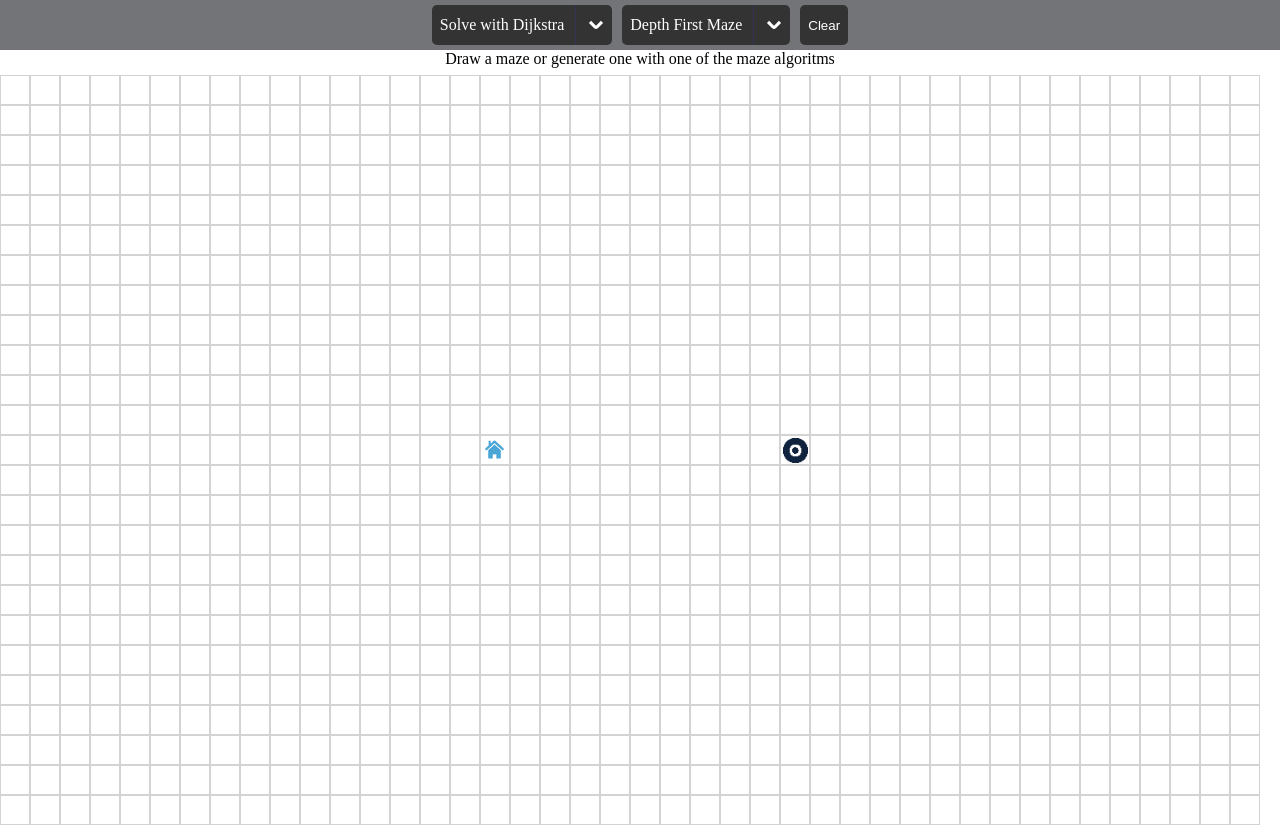
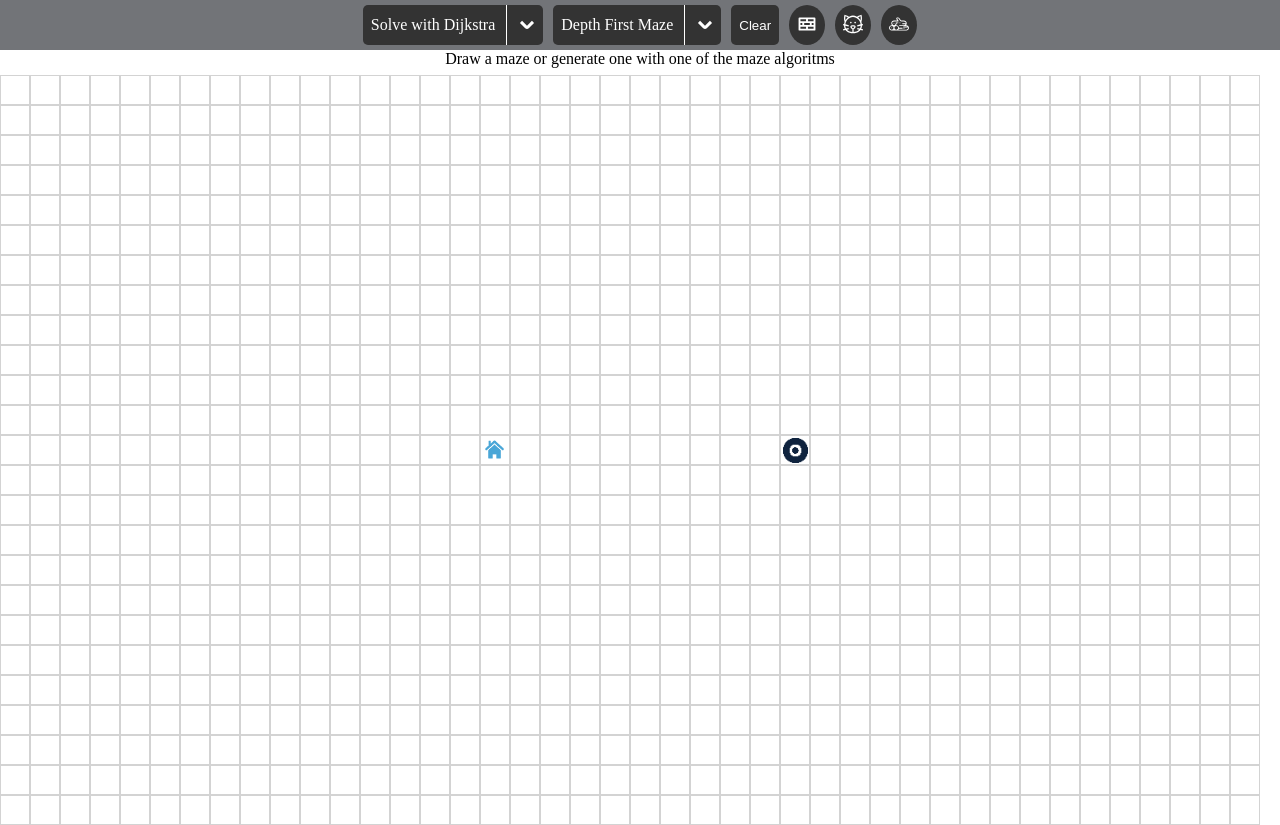
Before and after one commit to AlexanderKolberg/algopath, a Svelte app: page / in a window 1280 px wide. Built offline with nearby package versions, Linux system fonts and the light colour scheme.

Commit message:
Added header elements

```diff
--- a/src/app.css
+++ b/src/app.css
@@ -10,6 +10,6 @@
 	height: 100vh;
 	width: 100vw;
 }
-.body {
-	display: flex;
+body {
+	position: relative;
 }
--- a/src/lib/header/ButtonWdrop.svelte
+++ /dev/null
@@ -1,67 +0,0 @@
-<script>
-	import { createEventDispatcher } from 'svelte';
-	const dispatch = createEventDispatcher();
-
-	export let dropdownList
-
-	function changeAlgoritm(algoritm) {
-		dispatch('algoritm', {
-			text: algoritm
-		});
-	}
-</script>
-
-<div class="outline">
-	<div on:click class="button">
-		<slot></slot>
-	</div>
-	<div class="dropdown">
-		<svg width="20" height="20" fill="white"><path d="M12,16a2.5,2.5,0,0,1-1.768-.731L4.939,9.975,7.061,7.854,12,12.793l4.939-4.939,2.122,2.121-5.293,5.293A2.5,2.5,0,0,1,12,16Z"/></svg>
-		<div class="dropdown-content">
-			<ul>
-				{#each dropdownList as item}
-					<li on:click={() => changeAlgoritm(item)}>{item}</li>
-				{/each}
-			</ul>
-		</div>
-	</div>
-</div>
-
-<style>
-	.outline{
-	color: #fff;
-	background-color: #333;
-	border-radius: 5px;
-	border: none;
-  cursor: pointer;
-	display: flex;
-	align-items: center;
-	}
-	.button{
-		padding: 8px;
-	}
-	.dropdown {
-	padding: 8px;
-  position: relative;
-  display: inline-block;
-	border-left: #335 solid 1px;
-	margin-left: 3px;
-}
-
-.dropdown-content {
-  display: none;
-  position: absolute;
-	transform: translateX(-100%);
-	background-color: rgb(175, 174, 174);
-	border-radius: 10px;
-	color: black;
-  min-width: 160px;
-  box-shadow: 0px 8px 16px 0px rgba(0,0,0,0.2);
-  padding: 12px 16px;
-  z-index: 1;
-
-}
-.dropdown:hover .dropdown-content {
-  display: block;
-}
-</style>
--- /dev/null
+++ b/src/lib/header/buttons/ButtonWdropdown.svelte
@@ -0,0 +1,89 @@
+<script>
+	import { createEventDispatcher, onMount } from 'svelte';
+	import { scale } from 'svelte/transition';
+	import Arrow from './icons/Arrow.svelte';
+
+	export let dropdownList;
+
+	const dispatch = createEventDispatcher();
+	let show = false;
+	let menu = null;
+
+	onMount(() => {
+		const handleOutsideClick = (event) => {
+			if (show && !menu.contains(event.target)) {
+				show = false;
+			}
+		};
+		document.addEventListener('click', handleOutsideClick, false);
+
+		return () => {
+			document.removeEventListener('click', handleOutsideClick, false);
+		};
+	});
+
+	function changeAlgoritm(algoritm) {
+		dispatch('algoritm', {
+			text: algoritm
+		});
+	}
+</script>
+
+<div class="outline" bind:this={menu}>
+	<div on:click class="button">
+		<slot />
+	</div>
+	<div class="dropdown" on:click={() => (show = !show)}><Arrow /></div>
+	{#if show}
+		<div
+			class="dropdown-content"
+			in:scale={{ duration: 100, start: 0.95 }}
+			out:scale={{ duration: 75, start: 0.95 }}
+		>
+			<ul>
+				{#each dropdownList as item}
+					<li on:click={() => changeAlgoritm(item)}>{item}</li>
+				{/each}
+			</ul>
+		</div>
+	{/if}
+</div>
+
+<style>
+	.outline {
+		color: #fff;
+		background-color: #333;
+		border-radius: 5px;
+		border: none;
+		cursor: pointer;
+		display: flex;
+		align-items: center;
+		position: relative;
+	}
+	.button {
+		padding: 8px;
+	}
+	.dropdown {
+		padding: 8px;
+		border-left: white solid 1px;
+		margin-left: 3px;
+	}
+
+	.dropdown-content {
+		position: absolute;
+		transform: translateY(57%);
+		background-color: rgb(175, 174, 174);
+		border-radius: 10px;
+		color: black;
+		min-width: 160px;
+		box-shadow: 0px 8px 16px 0px rgba(0, 0, 0, 0.2);
+		padding: 12px 16px;
+		z-index: 1;
+	}
+	li {
+		list-style-type: none;
+	}
+	li:hover {
+		background-color: #335;
+	}
+</style>
--- /dev/null
+++ b/src/lib/header/buttons/RoundButton.svelte
@@ -0,0 +1,12 @@
+<button on:click><slot /></button>
+
+<style>
+	button {
+		color: #fff;
+		background-color: #333;
+		border-radius: 50%;
+		padding: 8px;
+		border: none;
+		cursor: pointer;
+	}
+</style>
--- /dev/null
+++ b/src/lib/header/buttons/icons/Arrow.svelte
@@ -0,0 +1,5 @@
+<svg width="20" height="20" fill="white">
+	<path
+		d="M12,16a2.5,2.5,0,0,1-1.768-.731L4.939,9.975,7.061,7.854,12,12.793l4.939-4.939,2.122,2.121-5.293,5.293A2.5,2.5,0,0,1,12,16Z"
+	/></svg
+>
--- /dev/null
+++ b/src/lib/header/buttons/icons/Cat.svelte
@@ -0,0 +1,70 @@
+<svg
+	version="1.1"
+	id="Layer_1"
+	xmlns="http://www.w3.org/2000/svg"
+	xmlns:xlink="http://www.w3.org/1999/xlink"
+	x="0px"
+	y="0px"
+	viewBox="0 0 511.999 511.999"
+	style="enable-background:new 0 0 511.999 511.999;"
+	xml:space="preserve"
+	width="20"
+	height="20"
+	fill="white"
+>
+	<g>
+		<g>
+			<g>
+				<path
+					d="M201.242,198.348c-11.904,0-21.593,9.787-21.593,21.871c0,12.083,9.688,21.879,21.593,21.879
+				c11.92,0,21.606-9.796,21.606-21.879C222.848,208.135,213.163,198.348,201.242,198.348z"
+				/>
+				<path
+					d="M310.595,198.178c-12.019,0-21.769,9.868-21.769,22.043s9.75,22.043,21.769,22.043c12.005,0,21.755-9.868,21.755-22.043
+				C332.349,208.045,322.599,198.178,310.595,198.178z"
+				/>
+				<path
+					d="M466.085,380.089c13.214-26.426,20.051-56.315,20.111-88.822l25.803-5.992l-7.442-32.052l-20.674,4.801
+				c-2.472-17.709-6.888-35.295-13.122-52.364c18.382-51.981,20.379-112.201,5.48-170.762l-4.136-16.258l-16.174,4.451
+				c-6.98,1.922-67.584,19.194-96.444,47.1c-4.258-2.47-8.58-4.813-12.975-6.994c-28.945-14.361-59.398-21.642-90.514-21.642
+				c-31.117,0-61.57,7.281-90.514,21.642c-4.396,2.181-8.718,4.523-12.976,6.995c-28.86-27.906-89.462-45.18-96.443-47.1
+				l-16.174-4.451l-4.136,16.258c-14.899,58.56-12.902,118.78,5.48,170.762c-6.233,17.069-10.649,34.655-13.122,52.364l-20.668-4.8
+				L0,285.275l25.799,5.991c0.06,32.508,6.897,62.397,20.112,88.823L0,390.751l7.443,32.054l56.966-13.228
+				c8.609,11.17,18.612,21.49,29.977,30.86c41.39,34.128,98.786,52.922,161.612,52.922s120.22-18.795,161.612-52.922
+				c11.366-9.372,21.368-19.691,29.978-30.861l56.969,13.229l7.442-32.054L466.085,380.089z M63.855,59.992
+				c18.77,6.435,44.858,17.076,60.592,29.362c-11.29,8.967-21.952,19.067-31.9,30.276c-11.139,12.55-21.016,26.114-29.547,40.388
+				C57.073,128.177,57.317,94.034,63.855,59.992z M234.532,349.34c-8.513-8.508-12.967-17.439-12.967-21.864
+				c0-3.951,0.677-4.235,3.194-5.295c7.175-3.019,21.266-3.367,31.241-3.367s24.066,0.349,31.24,3.367
+				c2.517,1.058,3.194,1.344,3.194,5.295c0,4.425-4.454,13.355-12.967,21.864c-8.37,8.366-17.307,12.88-21.467,12.88
+				S242.903,357.705,234.532,349.34z M432.814,372.364l-63.409-14.724l-7.441,32.053l49.511,11.497
+				c-4.576,4.861-9.503,9.491-14.8,13.858c-31.946,26.341-75.589,42.027-124.223,44.913v-68.12
+				c12.918-4.985,23.439-14.393,28.275-19.227c6.798-6.795,22.612-24.796,22.612-45.138c0-16.642-8.289-29.293-23.338-35.625
+				c-10.033-4.221-22.782-5.943-44.002-5.943c-21.221,0-33.97,1.722-44.002,5.943c-15.05,6.331-23.339,18.983-23.339,35.625
+				c0,20.342,15.813,38.343,22.612,45.138c4.836,4.834,15.358,14.242,28.276,19.227v68.12
+				c-48.635-2.885-92.28-18.572-124.227-44.913c-5.297-4.367-10.223-8.996-14.799-13.858l49.516-11.498l-7.444-32.052L79.18,372.364
+				c-12.284-21.61-19.159-46.331-20.301-73.415l83.713,19.439l7.443-32.054l-89.74-20.839
+				c5.579-44.705,25.614-88.815,56.862-124.024c38.353-43.212,87.66-67.011,138.84-67.011c51.18,0,100.487,23.799,138.84,67.011
+				c31.249,35.209,51.284,79.321,56.862,124.025l-89.735,20.839l7.442,32.054l83.707-19.439
+				C451.973,326.032,445.098,350.753,432.814,372.364z M448.995,160.016c-8.531-14.273-18.409-27.837-29.546-40.388
+				c-9.947-11.209-20.609-21.308-31.898-30.273c15.715-12.257,41.813-22.906,60.592-29.353
+				C454.679,94.04,454.921,128.179,448.995,160.016z"
+				/>
+			</g>
+		</g>
+	</g>
+	<g />
+	<g />
+	<g />
+	<g />
+	<g />
+	<g />
+	<g />
+	<g />
+	<g />
+	<g />
+	<g />
+	<g />
+	<g />
+	<g />
+	<g />
+</svg>
--- /dev/null
+++ b/src/lib/header/buttons/icons/Logs.svelte
@@ -0,0 +1,88 @@
+<svg
+	version="1.1"
+	id="Layer_1"
+	xmlns="http://www.w3.org/2000/svg"
+	xmlns:xlink="http://www.w3.org/1999/xlink"
+	x="0px"
+	y="0px"
+	viewBox="0 0 512 512"
+	style="enable-background:new 0 0 512 512;"
+	xml:space="preserve"
+	width="20"
+	height="20"
+	fill="white"
+>
+	<g>
+		<g>
+			<circle cx="128" cy="238.545" r="11.636" />
+		</g>
+	</g>
+	<g>
+		<g>
+			<circle cx="69.818" cy="354.909" r="11.636" />
+		</g>
+	</g>
+	<g>
+		<g>
+			<path
+				d="M442.182,285.091h-5.818c12.8-13.964,19.782-33.745,17.455-53.527c-3.491-34.909-34.909-62.836-72.145-62.836h-54.691
+			c-11.636,0-22.109-5.818-27.927-15.127l-37.236-52.364c-6.982-8.146-18.618-13.964-29.091-13.964h-16.291
+			c-16.291,0-30.255,13.964-30.255,30.255c0,5.818,1.164,10.473,4.655,15.127l22.109,36.073H128
+			c-38.4,0-69.818,31.418-69.818,69.818c0,18.618,6.982,34.909,18.618,46.545c-2.327,0-4.655,0-6.982,0
+			C31.418,285.091,0,316.509,0,354.909c0,38.4,31.418,69.818,69.818,69.818h372.364c38.4,0,69.818-31.418,69.818-69.818
+			C512,316.509,480.582,285.091,442.182,285.091z M69.818,401.454c-25.6,0-46.545-20.945-46.545-46.545
+			c0-25.6,20.945-46.545,46.545-46.545c25.6,0,46.545,20.945,46.545,46.545C116.364,380.509,95.418,401.454,69.818,401.454z
+			 M121.018,401.454c2.327-2.327,4.655-4.655,5.818-8.145c3.491,3.491,4.655,5.818,6.982,8.145H121.018z M128,316.509
+			c-2.327-3.491-4.655-5.818-6.982-8.145c2.327,0,4.655,0,6.982,0s4.655,0,6.982,0C132.655,310.691,130.327,313.018,128,316.509z
+			 M186.182,401.454c-25.6,0-46.545-20.945-46.545-46.545c0-25.6,20.945-46.545,46.545-46.545c25.6,0,46.545,20.945,46.545,46.545
+			C232.727,380.509,211.782,401.454,186.182,401.454z M442.182,401.454H238.545c5.818-6.982,10.473-15.127,13.964-23.273h84.945
+			c6.982,0,11.636-4.655,11.636-11.636s-4.655-11.636-11.636-11.636H256c0-38.4-31.418-69.818-69.818-69.818
+			c-2.327,0-4.655,0-6.982,0c11.636-12.8,18.618-29.091,18.618-46.545h34.909c6.982,0,11.636-4.655,11.636-11.636
+			c0-6.982-4.655-11.636-11.636-11.636h-47.709c-3.491,0-6.982,1.164-9.309,4.655s-3.491,5.818-2.327,9.309
+			c1.164,3.491,1.164,5.818,1.164,9.309c0,25.6-20.945,46.545-46.545,46.545s-46.545-20.945-46.545-46.545
+			C81.455,212.945,102.4,192,128,192h104.727c4.655,0,8.145-2.327,10.473-5.818s2.327-8.145,0-11.636l-32.582-53.527
+			c-1.164-1.164-1.164-2.327-1.164-3.491c0-3.491,3.491-6.982,6.982-6.982h16.291c3.491,0,6.982,2.327,9.309,4.655l37.236,52.364
+			C289.745,182.691,308.364,192,326.982,192h54.691c25.6,0,46.545,18.618,48.873,41.891c0,1.164,0,3.491,0,4.655h-81.455
+			c-6.982,0-11.636,4.655-11.636,11.636c0,6.982,4.655,11.636,11.636,11.636h75.636c-1.164,2.327-3.491,5.818-5.818,8.145
+			c-9.309,9.309-20.945,15.127-34.909,15.127H267.636c-6.982,0-11.636,4.655-11.636,11.636s4.655,11.636,11.636,11.636h174.545
+			c11.636,0,22.109,4.655,30.255,11.636H372.364c-6.982,0-11.636,4.655-11.636,11.636s4.655,11.636,11.636,11.636h115.2
+			c1.164,3.491,1.164,8.146,1.164,11.636C488.727,380.509,467.782,401.454,442.182,401.454z"
+			/>
+		</g>
+	</g>
+	<g>
+		<g>
+			<path
+				d="M394.473,361.891c0-1.164-1.164-2.327-2.327-3.491c-1.164-1.164-2.327-2.327-3.491-2.327
+			c-4.655-2.327-9.309-1.164-12.8,2.327c-1.164,1.164-2.327,2.327-2.327,3.491c0,1.164-1.164,2.327-1.164,4.655
+			c0,2.327,0,3.491,1.164,4.655c1.164,1.164,1.164,2.327,2.327,3.491c2.327,2.327,4.655,3.491,8.145,3.491s5.818-1.164,8.145-3.491
+			c1.164-1.164,2.327-2.327,2.327-3.491c1.164-1.164,1.164-3.491,1.164-4.654S395.636,363.055,394.473,361.891z"
+			/>
+		</g>
+	</g>
+	<g>
+		<g>
+			<path
+				d="M289.745,222.255c-1.164-1.164-1.164-2.327-2.327-3.491c-3.491-3.491-8.145-4.655-12.8-2.327
+			c-1.164,0-2.327,1.164-3.491,2.327s-2.327,2.327-2.327,3.491s-1.164,2.327-1.164,4.655s0,3.491,1.164,4.655
+			c0,1.164,1.164,2.327,2.327,3.491c2.327,2.327,4.655,3.491,8.146,3.491c1.164,0,3.491,0,4.655-1.164
+			c1.164-1.164,2.327-1.164,3.491-2.327c2.327-2.327,3.491-4.655,3.491-8.145C290.909,225.745,290.909,223.418,289.745,222.255z"
+			/>
+		</g>
+	</g>
+	<g />
+	<g />
+	<g />
+	<g />
+	<g />
+	<g />
+	<g />
+	<g />
+	<g />
+	<g />
+	<g />
+	<g />
+	<g />
+	<g />
+	<g />
+</svg>
--- /dev/null
+++ b/src/lib/header/buttons/icons/Wall.svelte
@@ -0,0 +1,5 @@
+<svg width="20" height="20" fill="white" viewBox="0 0 256 256" xmlns="http://www.w3.org/2000/svg">
+	<path
+		d="M224,44H32A12.00028,12.00028,0,0,0,20,56V200a12.00028,12.00028,0,0,0,12,12H224a12.00028,12.00028,0,0,0,12-12V56A12.00028,12.00028,0,0,0,224,44ZM92,140V116h72v24Zm-48,0V116H68v24Zm144-24h24v24H188Zm24-24H140V68h72ZM116,68V92H44V68ZM44,164h72v24H44Zm96,24V164h72v24Z"
+	/>
+</svg>
```
Also changed, not shown: src/lib/board/Cell.svelte (+18 -20 lines), src/lib/board/Start.svelte (+53 -5 lines), src/lib/header/Header.svelte (+13 -7 lines), src/lib/header/MazeButton.svelte (deleted, +0 -22 lines), src/lib/header/SolveButton.svelte (deleted, +0 -19 lines), src/lib/header/buttons/MazeButton.svelte (added, +21 -0 lines), src/lib/header/buttons/SolveButton.svelte (added, +18 -0 lines), src/lib/header/buttons/Button.svelte (renamed from src/lib/header/Button.svelte).
